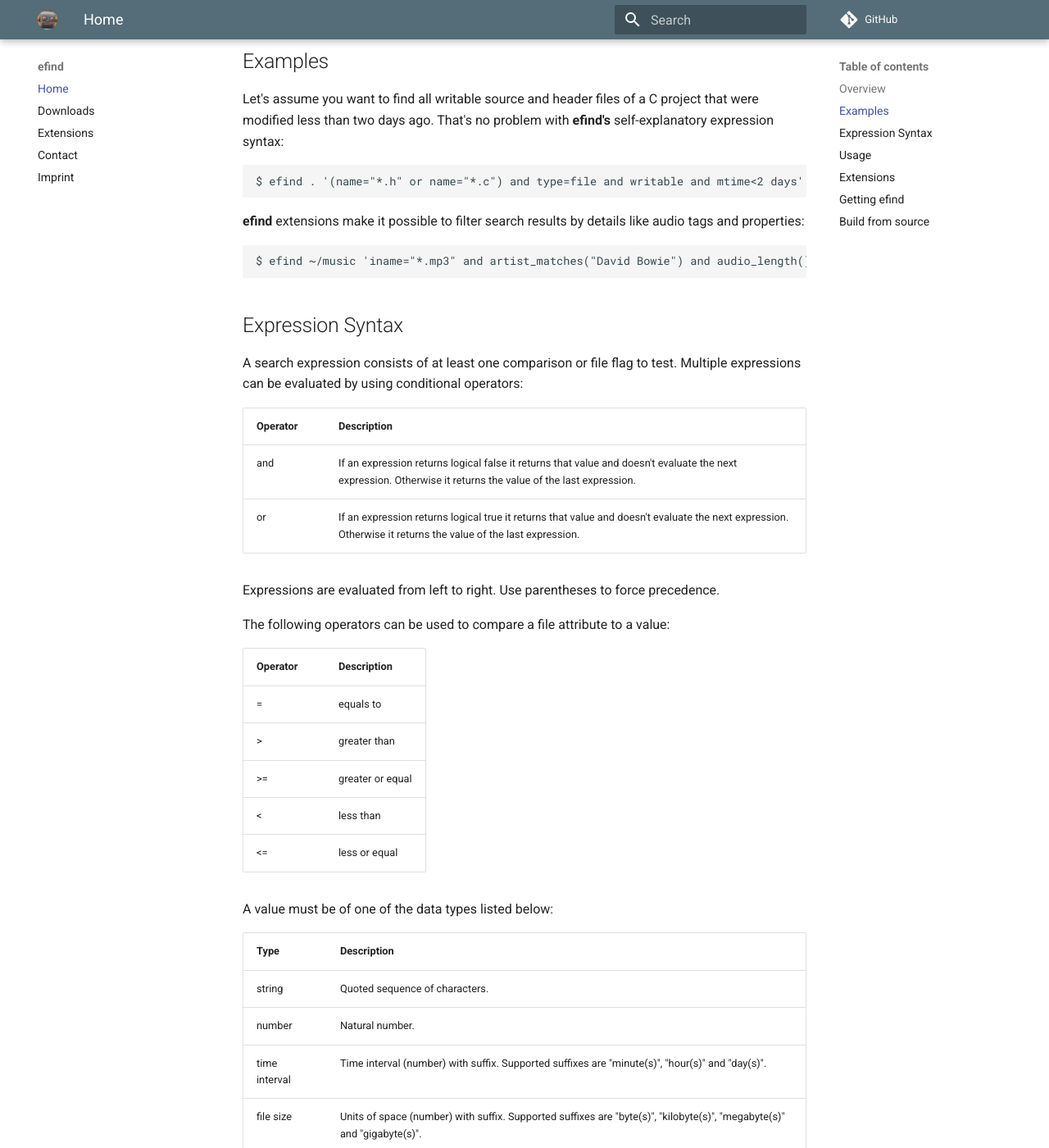
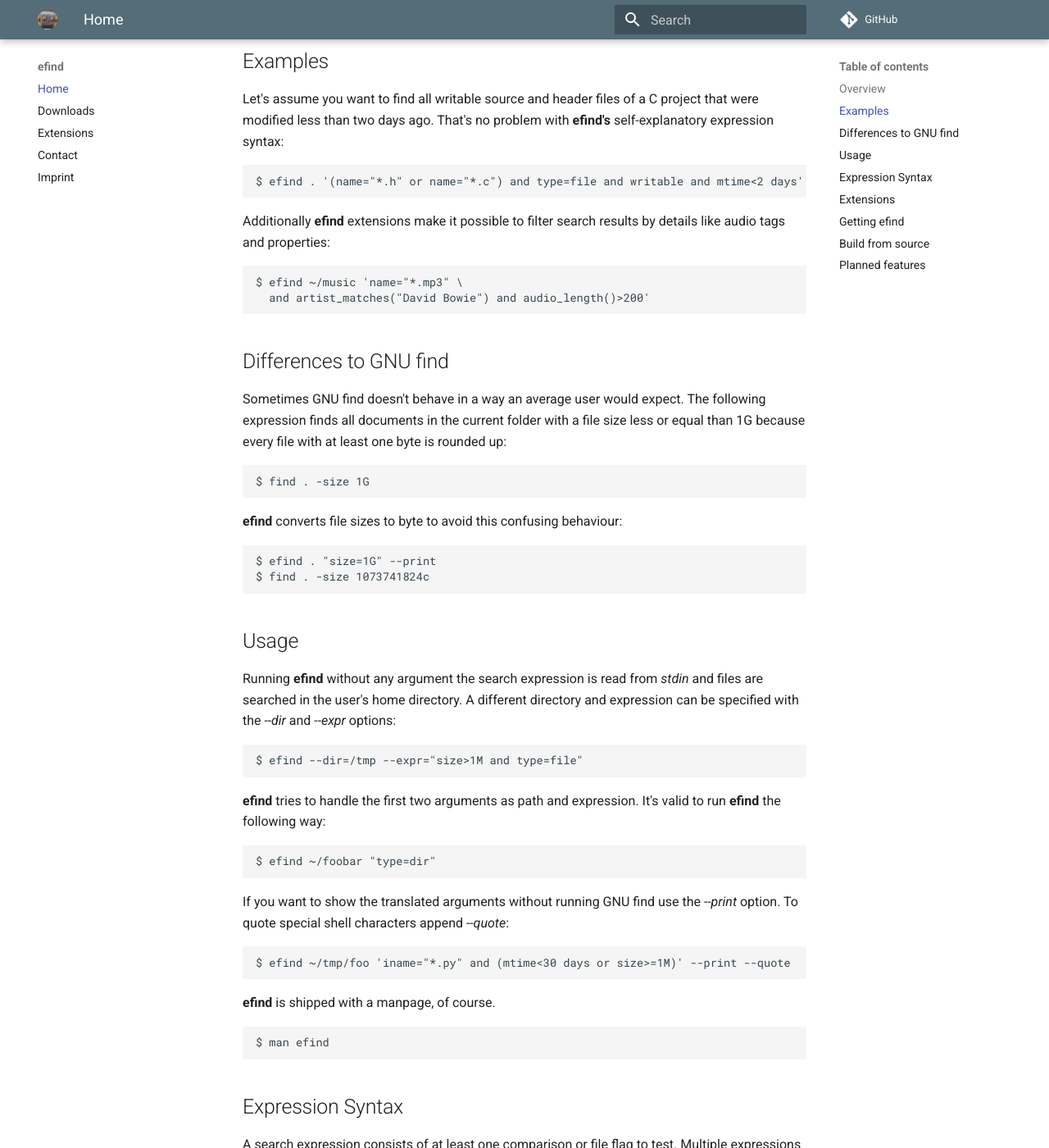
Before and after one commit to 20centaurifux/efind-website, an MkDocs documentation site: the page built from docs/index.md, in a window 1280 px wide and 1400 px high, scrolled down 306 px. Shown: the whole window at 82% size. Built offline with MkDocs 1.6.1 and Material for MkDocs 9.7.7, drawn with Linux system fonts in a browser that asks for light colours; comment, search, counter and statistics services are not loaded; old or Windows-style settings are respelled for this version of MkDocs; some of the changed text lies outside the part shown.

Commit message:
updated index & download page

````diff
--- a/docs/index.md
+++ b/docs/index.md
@@ -18,11 +18,59 @@ self-explanatory expression syntax:
 $ efind . '(name="*.h" or name="*.c") and type=file and writable and mtime<2 days'
 ```
 
-**efind** extensions make it possible to filter search results by details like
-audio tags and properties:
+Additionally **efind** extensions make it possible to filter search results by details
+like audio tags and properties:
 
 ```
-$ efind ~/music 'iname="*.mp3" and artist_matches("David Bowie") and audio_length()>200'
+$ efind ~/music 'name="*.mp3" \
+  and artist_matches("David Bowie") and audio_length()>200'
+```
+
+## Differences to GNU find
+
+Sometimes GNU find doesn't behave in a way an average user would expect. The following
+expression finds all documents in the current folder with a file size less or equal than
+1G because every file with at least one byte is rounded up:
+
+```
+$ find . -size 1G
+```
+
+**efind** converts file sizes to byte to avoid this confusing behaviour:
+
+```
+$ efind . "size=1G" --print
+$ find . -size 1073741824c
+```
+
+## Usage
+
+Running **efind** without any argument the search expression is read from *stdin*
+and files are searched in the user's home directory. A different directory and
+expression can be specified with the *--dir* and *--expr* options:
+
+```
+$ efind --dir=/tmp --expr="size>1M and type=file"
+```
+
+**efind** tries to handle the first two arguments as path and expression. It's
+valid to run **efind** the following way:
+
+```
+$ efind ~/foobar "type=dir"
+```
+
+If you want to show the translated arguments without running GNU find use the
+*--print* option. To quote special shell characters append *--quote*:
+
+```
+$ efind ~/tmp/foo 'iname="*.py" and (mtime<30 days or size>=1M)' --print --quote
+```
+
+**efind** is shipped with a manpage, of course.
+
+```
+$ man efind
 ```
 
 ## Expression Syntax
@@ -81,42 +129,12 @@ Additionally you can test these flags:
 | writable   | the user can write to the file          |
 | executable | the user is allowed to execute the file |
 
-## Usage
-
-Running **efind** without any argument the search expression is read from *stdin*
-and files are searched in the user's home directory. A different directory and
-expression can be specified with the *--dir* and *--expr* options:
-
-```
-$ efind --dir=/tmp --expr="size>1M and type=file"
-```
-
-**efind** tries to handle the first two arguments as path and expression. It's
-valid to run **efind** the following way:
-
-```
-$ efind ~ "type=dir" --follow
-```
-
-If you want to show the translated arguments without running GNU find use the
-*--print* option. To quote special shell characters append *--quote*:
-
-```
-$ efind ~/tmp/foo 'iname="*.py" and (mtime<30 days or size>=1M)' --print --quote
-```
-
-**efind** is shipped with a manpage, of course.
-
-```
-$ man efind
-```
-
 ## Extensions
 
 Extensions are custom functions used to filter find results. A function can
 have optional arguments and returns always an integer. Non-zero values evaluate to true.
 
-Extensions can only be used *after* the find expression.
+You are only allowed to use extensions *after* the find expression.
 
 At the current stage **efind** supports functions loaded from shared libraries.
 It's planned to support scripting languages like [Python](https://www.python.org/)
@@ -160,3 +178,11 @@ If your system is prepared you can compile and install **efind**:
 $ cd efind
 $ make && sudo make install
 ```
+
+## Planned features
+
+* scripting support (e.g. Python) for custom functions
+* extension blacklist (to avoid naming clashes with globally installed extensions)
+* optional caching of find results
+* sorting support
+* support for grouping results
````
Also changed, not shown: docs/downloads.md (+5 -5 lines).
